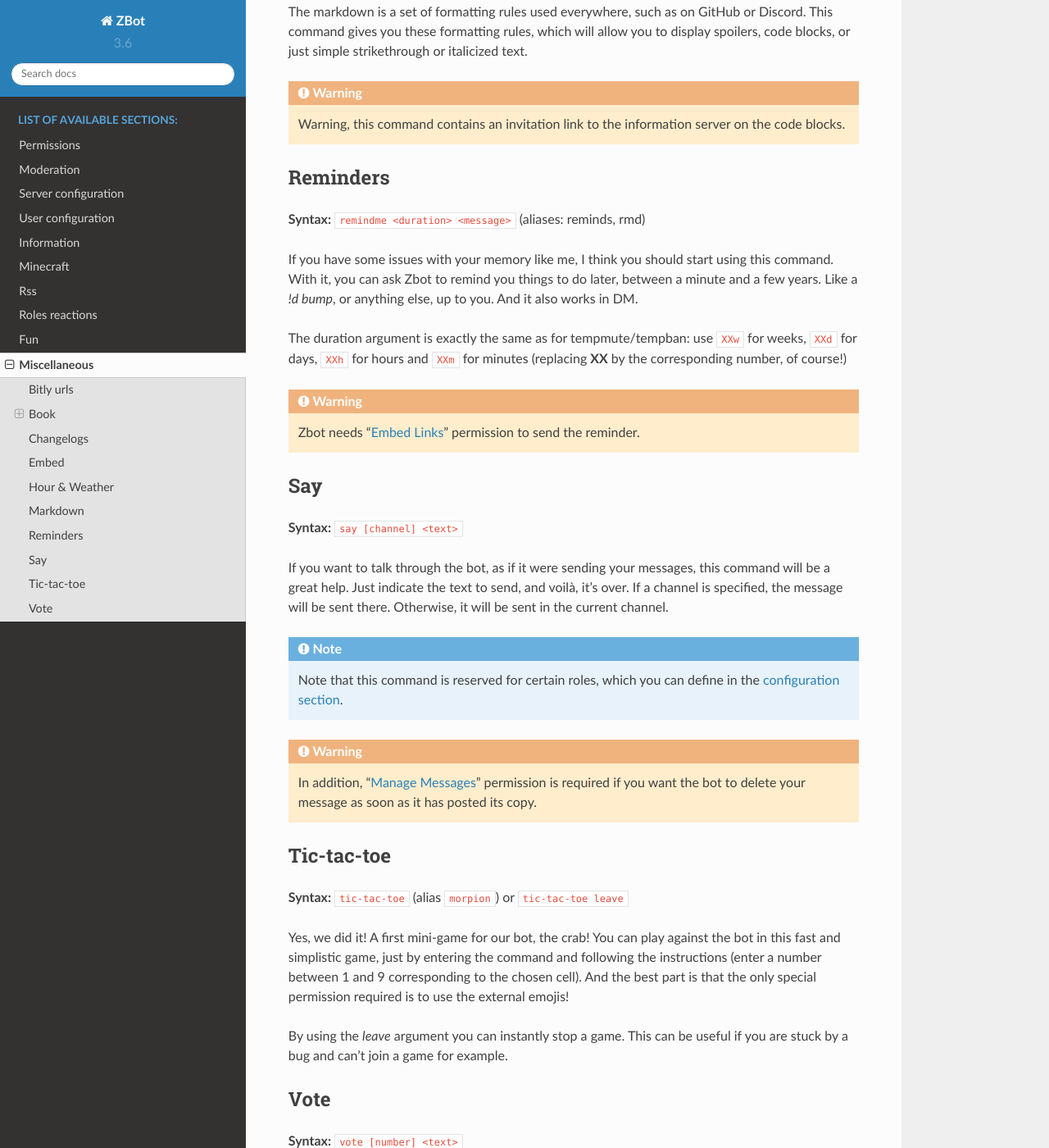
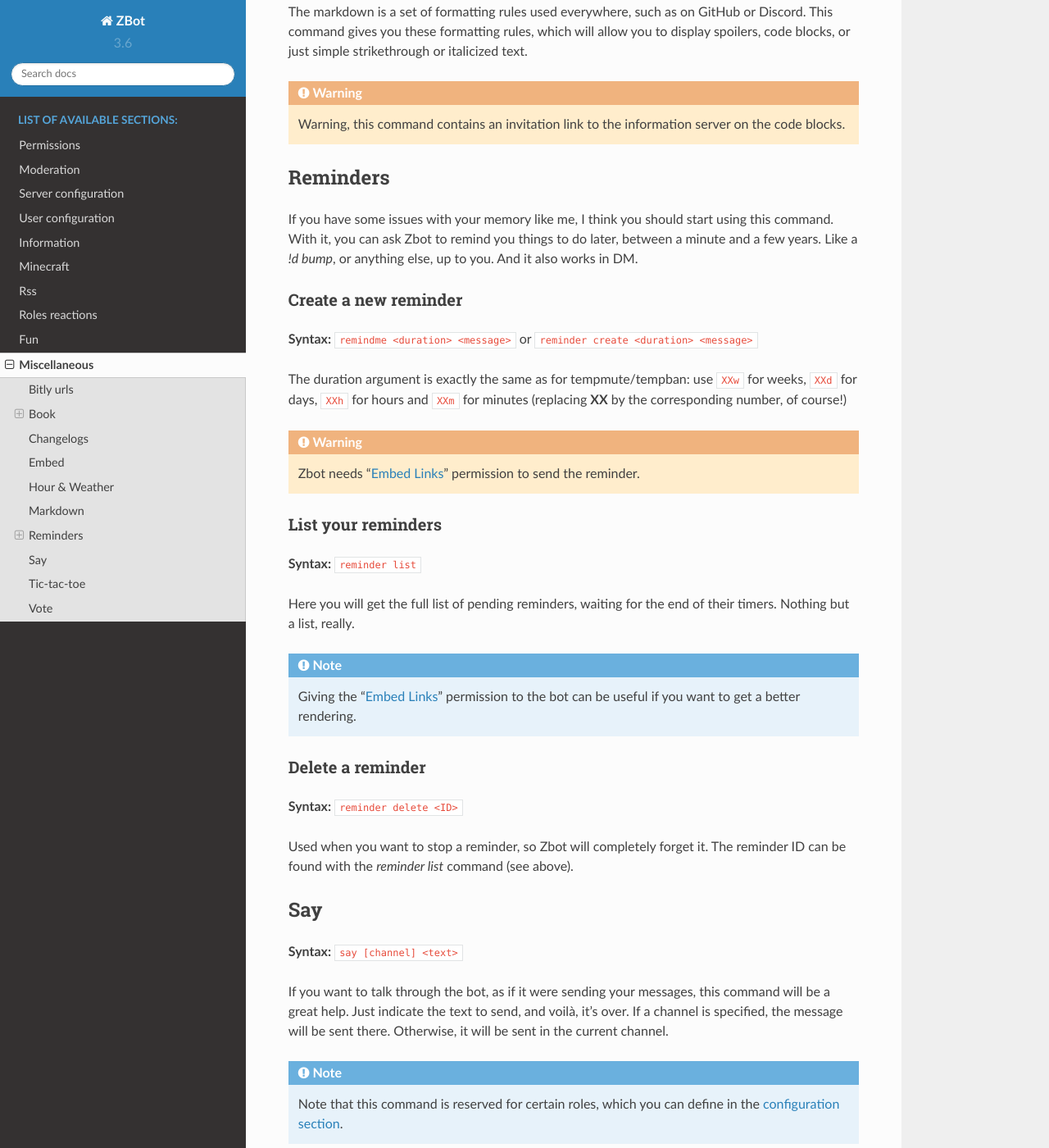
Before and after one commit to Axobot-org/Axobot, a Sphinx documentation site: the page built from docs/miscellaneous.rst, in a window 1280 px wide and 1400 px high, scrolled down 2254 px. Shown: the whole window at 82% size. Built offline with Sphinx 7.4.7 and the Read the Docs theme 2.0.0, drawn with Linux system fonts in a browser that asks for light colours.

Commit message:
[add] doc for reminders

```diff
--- a/docs/miscellaneous.rst
+++ b/docs/miscellaneous.rst
@@ -85,13 +85,32 @@
 Reminders
 ---------
 
-**Syntax:** :code:`remindme <duration> <message>` (aliases: reminds, rmd)
+If you have some issues with your memory like me, I think you should start using this command. With it, you can ask Zbot to remind you things to do later, between a minute and a few years. Like a `!d bump`, or anything else, up to you. And it also works in DM.
 
-If you have some issues with your memory like me, I think you should start using this command. With it, you can ask Zbot to remind you things to do later, between a minute and a few years. Like a `!d bump`, or anything else, up to you. And it also works in DM.
+Create a new reminder
+---------------------
+
+**Syntax:** :code:`remindme <duration> <message>` or :code:`reminder create <duration> <message>`
 
 The duration argument is exactly the same as for tempmute/tempban: use :code:`XXw` for weeks, :code:`XXd` for days, :code:`XXh` for hours and :code:`XXm` for minutes (replacing **XX** by the corresponding number, of course!)
 
 .. warning:: Zbot needs "`Embed Links <perms.html#embed-links>`_" permission to send the reminder.
+
+List your reminders
+-------------------
+
+**Syntax:** :code:`reminder list`
+
+Here you will get the full list of pending reminders, waiting for the end of their timers. Nothing but a list, really.
+
+.. note:: Giving the "`Embed Links <perms.html#embed-links>`_" permission to the bot can be useful if you want to get a better rendering.
+
+Delete a reminder
+-----------------
+
+**Syntax:** :code:`reminder delete <ID>`
+
+Used when you want to stop a reminder, so Zbot will completely forget it. The reminder ID can be found with the `reminder list` command (see above).
 
 ---
 Say
```
